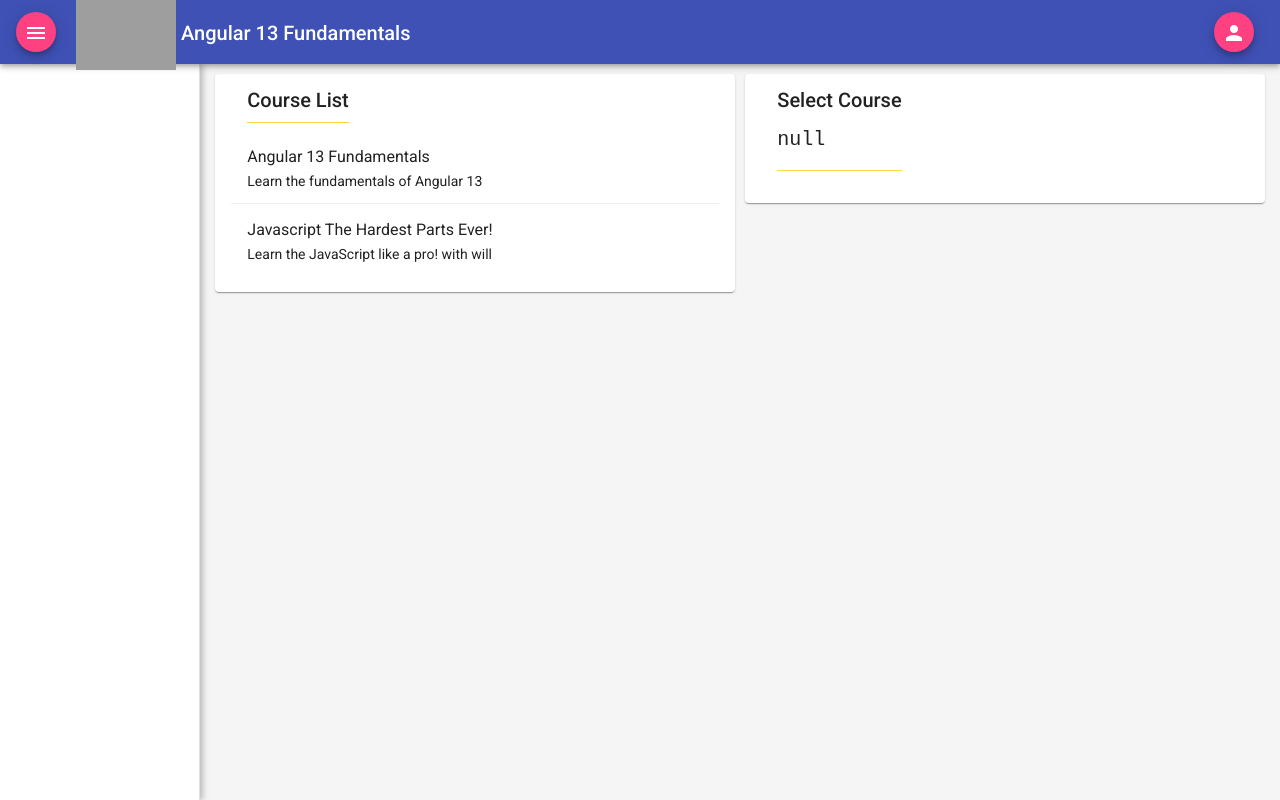
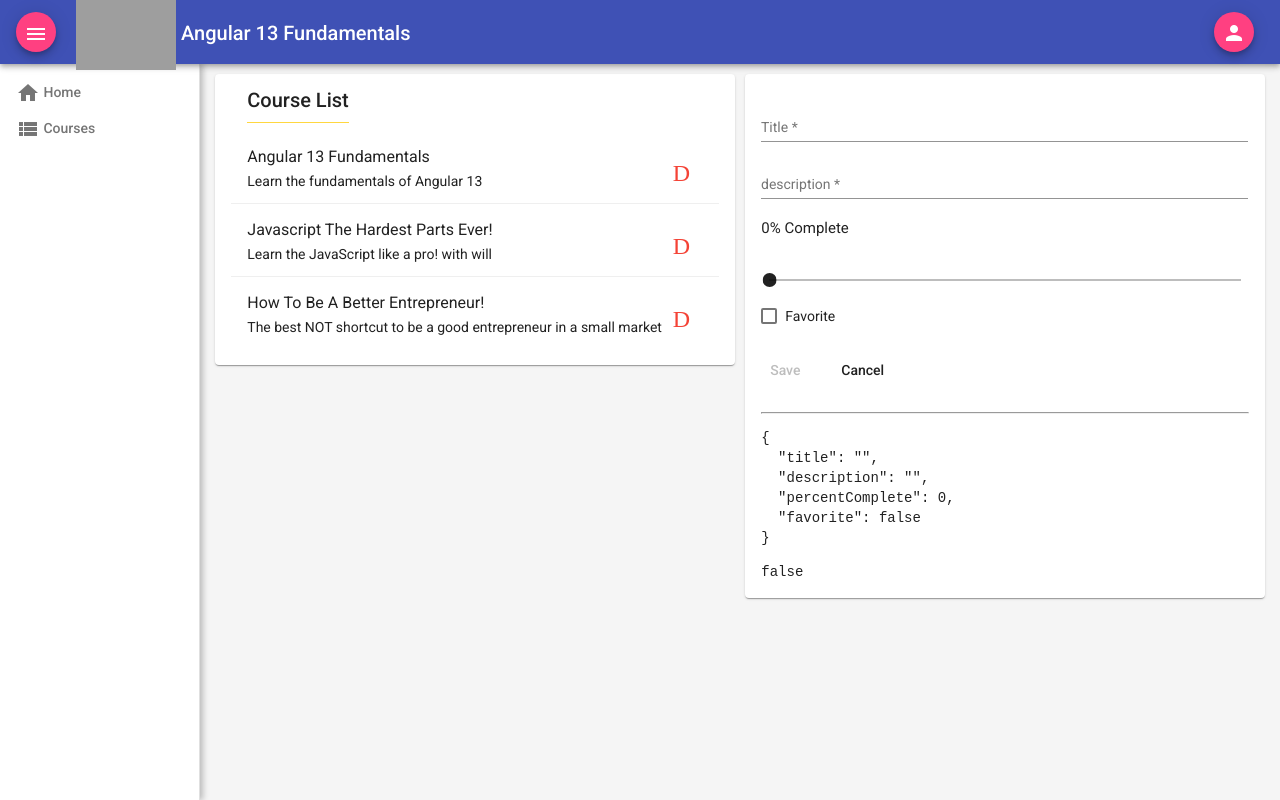
Before and after one commit to NAB-khaoula/angular101, an Angular app: page /courses in a window 1280 px wide. Built offline with nearby package versions, Linux system fonts and the light colour scheme; grey boxes are pictures that could not be loaded.

Commit message:
adding form to courses

```diff
--- a/package.json
+++ b/package.json
@@ -16,7 +16,7 @@
     "@angular/compiler": "~12.2.0",
     "@angular/core": "~12.2.0",
     "@angular/forms": "~12.2.0",
-    "@angular/material": "^12.2.13",
+    "@angular/material": "^13.0.2",
     "@angular/platform-browser": "~12.2.0",
     "@angular/platform-browser-dynamic": "~12.2.0",
     "@angular/router": "~12.2.0",
--- a/src/app/app.component.html
+++ b/src/app/app.component.html
@@ -18,7 +18,12 @@
 
 <mat-sidenav-container>
   <mat-sidenav #sidenav mode="side" opened class="app-sidenav">
-    <!-- Sidenav Menu -->
+    <nav>
+      <a [routerLink]="link.path" routerLinkActive="active" mat-button class="nav-link" *ngFor="let link of links">
+        <mat-icon>{{link.icon}}</mat-icon>
+        {{link.title}}
+      </a>
+    </nav>
   </mat-sidenav>
 
   <div class="container">
--- a/src/app/app.module.ts
+++ b/src/app/app.module.ts
@@ -2,11 +2,13 @@ import { MaterialModule } from './material.module';
 import { NgModule } from '@angular/core';
 import { BrowserModule } from '@angular/platform-browser';
 import { BrowserAnimationsModule } from '@angular/platform-browser/animations';
+import { FormsModule } from '@angular/forms';
 
 import { AppComponent } from './app.component';
 import { HomeComponent } from './home/home.component';
 import { CoursesComponent } from './course/courses.component';
 import { AppRoutingModule } from './app-routing.module';
+import { HttpClientModule } from '@angular/common/http';
 
 @NgModule({
   declarations: [
@@ -19,6 +21,8 @@ import { AppRoutingModule } from './app-routing.module';
     BrowserAnimationsModule,
     MaterialModule,
     AppRoutingModule,
+    HttpClientModule,
+    FormsModule
   ],
   providers: [],
   bootstrap: [AppComponent]
--- a/src/app/common/models/course.ts
+++ b/src/app/common/models/course.ts
@@ -1,6 +1,7 @@
 export interface Course {
+  id: string;
   title: string;
   description: string;
-  progress: number;
-  completed: boolean;
+  percentComplete: number;
+  favorite: boolean;
 }
--- a/src/app/course/courses.component.html
+++ b/src/app/course/courses.component.html
@@ -2,9 +2,7 @@
   <div class="courses-list">
     <mat-card>
       <mat-card-header>
-            <mat-card-title>
-            Course List
-            </mat-card-title>
+        <mat-card-title> Course List </mat-card-title>
       </mat-card-header>
       <mat-card-content>
         <!-- Normal Way of doing Things -->
@@ -14,9 +12,21 @@
             </ul> -->
         <!-- COURSES LIST -->
         <mat-list>
-                <mat-list-item *ngFor="let course of courses" (click)="selectCourse(course)">
-                    <h3 matLine>{{course.title | titlecase}}</h3>
-                    <p matLine>{{course.description}}</p>
+          <mat-list-item
+            *ngFor="let course of courses"
+            (click)="selectCourse(course)"
+          >
+            <h3 matLine>{{ course.title | titlecase }}</h3>
+            <p matLine>{{ course.description }}</p>
+            <button
+              mat-icon-button
+              color="warn"
+              (click)="
+                deleteCourse(course.id); $event.stopImmediatePropagation()
+              "
+            >
+              <mat-icon>Delete</mat-icon>
+            </button>
           </mat-list-item>
         </mat-list>
       </mat-card-content>
@@ -27,20 +37,53 @@
     <mat-card>
       <mat-card-header>
         <mat-card-title>
-                    Select Course
-                    <pre>{{selectedCourse | json}}</pre>
+          <span *ngIf="selectedCourse; else elseBlock">
+            {{ selectedCourse?.title | titlecase }}
+          </span>
+          <ng-template #elseBlock>Select a Course</ng-template>
         </mat-card-title>
       </mat-card-header>
+      <span></span>
+      <form #form="ngForm" (submit)="saveCourse(selectedCourse)">
         <mat-card-content>
-
-            <!-- COURSE FORM -->
-
+          <mat-form-field class="full-width">
+            <input
+              type="text"
+              placeholder="Title"
+              matInput
+              [(ngModel)]="selectedCourse.title"
+              name="title"
+              required
+            />
+          </mat-form-field>
+          <mat-form-field>
+            <input
+              type="text"
+              placeholder="description"
+              matInput
+              [(ngModel)]="selectedCourse.description"
+              name="description"
+              required
+            />
+          </mat-form-field>
+          <section class="full-width">
+              <h4>{{selectedCourse.percentComplete}}% Complete</h4>
+              <mat-slider class="full-width" min="0" max="100" thumbLabel [(ngModel)]="selectedCourse.percentComplete"  name="percentComplete">
+              <input matSliderThumb/>
+            </mat-slider>
+          </section>
+          <mat-checkbox [(ngModel)]="selectedCourse.favorite" name="favorite">
+            Favorite
+          </mat-checkbox>
         </mat-card-content>
         <mat-card-actions>
-
-            <!-- COURSE ACTIONS -->
-
+            <button type="submit" mat-button [disabled]="form.invalid" color="primary">Save</button>
+            <button type="button" mat-button (click)="reset()">Cancel</button>
         </mat-card-actions>
+      </form>
+      <hr />
+      <pre>{{ form.value | json }}</pre>
+      <pre>{{ form.valid | json }}</pre>
     </mat-card>
   </div>
 </div>
--- a/src/app/course/courses.component.ts
+++ b/src/app/course/courses.component.ts
@@ -1,4 +1,14 @@
 import { Component, OnInit } from '@angular/core';
+import { Course } from '../common/models/course';
+
+const emptyCourse: Course = {
+  id: null,
+  title: '',
+  description: '',
+  percentComplete: 0,
+  favorite: false
+}
+
 
 @Component({
   selector: 'app-courses',
@@ -10,30 +20,50 @@ export class CoursesComponent implements OnInit {
   // select a course
   // render selected course
 
-  courses = [
+  courses: Course[] = [
     {
-      id: 1,
+      id: '1',
       title: 'Angular 13 Fundamentals',
       description: 'Learn the fundamentals of Angular 13',
-      percentComplete: 26,
+      percentComplete: 46,
       favorite: true,
     },
     {
-      id: 2,
+      id: '2',
       title: 'JavaScript The HARDEST PARTS EVER!',
       description: 'Learn the JavaScript like a pro! with will',
-      percentComplete: 26,
+      percentComplete: 70,
       favorite: true,
+    },
+    {
+      id: '3',
+      title: 'How to be a better Entrepreneur!',
+      description:
+        'The best NOT shortcut to be a good entrepreneur in a small market',
+      percentComplete: 10,
+      favorite: false,
     },
   ];
 
-  selectedCourse = null;
+  selectedCourse: Course = emptyCourse;
+  currentCourse: Course = emptyCourse;
 
   constructor() {}
 
   ngOnInit(): void {}
 
-  selectCourse(course: any) {
+  selectCourse(course: Course) {
     this.selectedCourse = course;
   }
+  deleteCourse(courseId: string) {
+    if (this.selectedCourse && this.selectedCourse.id === courseId)
+      this.selectCourse({ ...emptyCourse });
+  }
+  reset() {
+    this.selectCourse({ ...emptyCourse });
+  }
+
+  saveCourse(selectedCourse) {
+    console.log('SAVE COURSE', selectedCourse)
+  }
 }
--- a/src/app/home/home.component.html
+++ b/src/app/home/home.component.html
@@ -1,3 +1,15 @@
-<button (click)="changeFromChild()">Change from child</button>
-<br />
-<p>{{parentData}}</p>
+<mat-card>
+  <mat-card-header>
+    <mat-card-title> Course Outline </mat-card-title>
+  </mat-card-header>
+  <mat-card-content>
+    <!-- LESSON LIST -->
+    <mat-list>
+        <mat-list-item *ngFor="let courseLesson of courseLessons" (click)="selectCourseLesson(courseLesson)">
+            <h3 matLine>{{courseLesson.title}}</h3>
+        </mat-list-item>
+    </mat-list>
+    <hr>
+    <p *ngIf="selectedCourseLesson">{{selectedCourseLesson | json }}</p>
+  </mat-card-content>
+</mat-card>
--- a/src/app/home/home.component.ts
+++ b/src/app/home/home.component.ts
@@ -1,28 +1,28 @@
-import {
-  Component,
-  Input,
-  OnChanges,
-  OnInit,
-  SimpleChanges,
-} from '@angular/core';
+import { Component, OnInit } from '@angular/core';
 
 @Component({
-  selector: `home`,
-  templateUrl: `home.component.html`,
-  styleUrls: [`home.component.scss`],
+  selector: 'app-home',
+  templateUrl: './home.component.html',
+  styleUrls: ['./home.component.scss'],
 })
-export class HomeComponent implements OnInit, OnChanges {
-  ngOnInit(): void {
-    console.log(`child: ngOnInit is fired`);
-  }
+export class HomeComponent implements OnInit {
+  courseLessons = [
+    { title: 'Hello Angular' },
+    { title: 'Component Fundamentals' },
+    { title: 'Template Driven Forms' },
+    { title: 'Angular Services' },
+    { title: 'Server Communication' },
+    { title: 'Component Driven Architecture' },
+    { title: 'Angular Routing' },
+    { title: 'Unit Testing Fundamentals' },
+  ];
 
-  @Input() parentData: any;
+  selectedCourseLesson: any = null;
+  constructor() {}
 
-  changeFromChild(): void {
-    this.parentData -= 1;
-  }
+  ngOnInit() {}
 
-  ngOnChanges(changes: SimpleChanges): void {
-    console.log(`child: ngOnChange is fired`, changes);
+  selectCourseLesson(courseLesson: any){
+    this.selectedCourseLesson = courseLesson;
   }
 }
```
Also changed, not shown: tsconfig.json (+7 -7 lines), 1 other file (tests, documents, lock files or other folders). Lines whose indentation alone changed are shown as unchanged.
